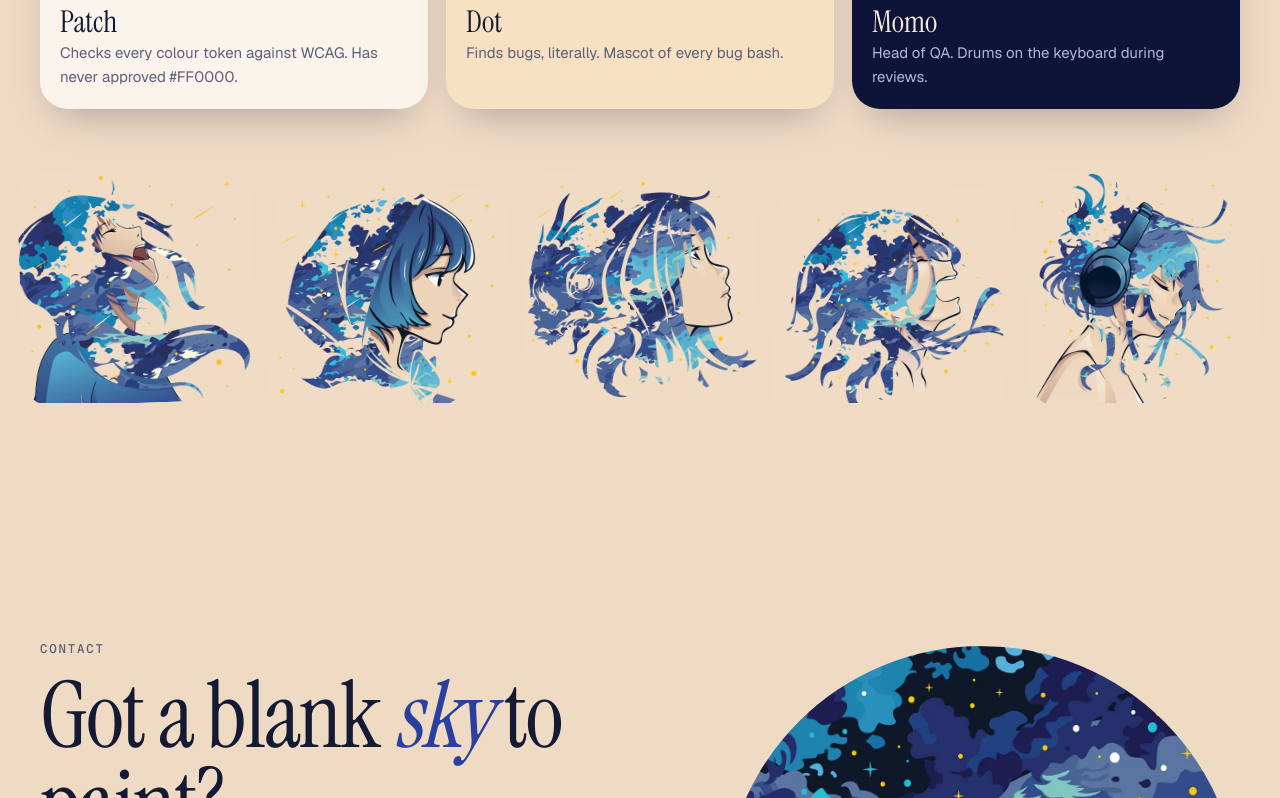
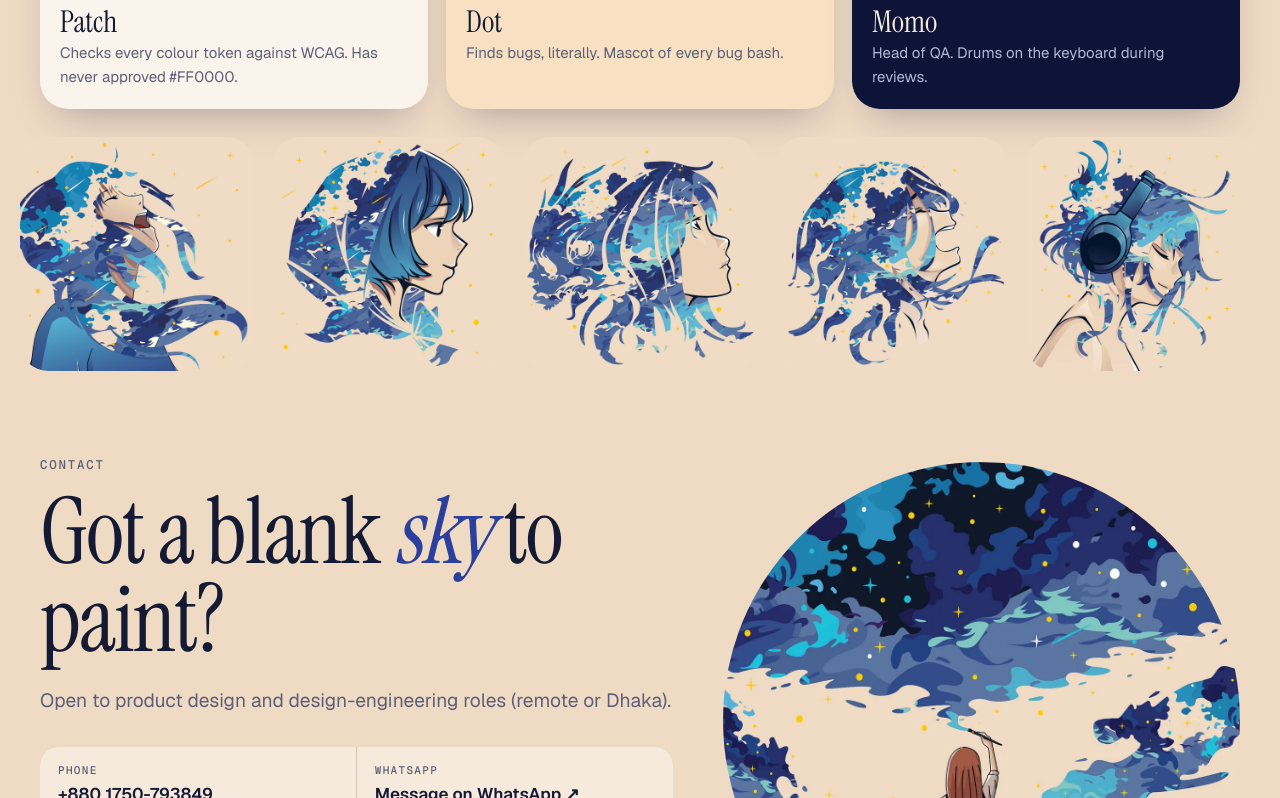
Before and after one commit to tahmina267/tahmina-portfolio, a Next.js app: page / in a window 1280 px wide. Shown: the part 10212-11010 px from the top of the page. Built offline with nearby package versions, Linux system fonts and the light colour scheme.

Commit message:
Illustration row: level and equal, tighter spacing before Contact

```diff
--- a/app/globals.css
+++ b/app/globals.css
@@ -345,11 +345,11 @@ ul, ol { list-style: none; }
 .critter h4 { font: 400 30px var(--serif); margin-top: 10px; }
 .critter p { color: var(--fg-2); font-size: 15px; }
 [data-theme="night"] .critter:not(.dark) { background: #f3e2cd; color: var(--ink); --fg-2: #5d5f78; }
-.gallery { display: flex; gap: 18px; margin-top: 60px; padding: 0 20px; overflow-x: auto; scroll-snap-type: x mandatory; scrollbar-width: none; }
+.gallery { display: flex; gap: 18px; margin-top: 28px; padding: 0 20px; overflow-x: auto; scroll-snap-type: x mandatory; scrollbar-width: none; }
 .gallery img { flex: 1 1 0; min-width: 200px; width: auto; height: auto; aspect-ratio: 1; object-fit: cover; border-radius: var(--r-l); scroll-snap-align: center; transition: transform 0.6s var(--spring); }   /* share the row evenly on wide screens; scroll on phones */
-.gallery img:nth-child(odd) { transform: rotate(-2deg); }
-.gallery img:nth-child(even) { transform: rotate(2deg) translateY(16px); }
-.gallery img:hover { transform: rotate(0) scale(1.05); }
+.gallery img:hover { transform: scale(1.04); }   /* all level and the same size */
+.section:has(> .gallery) { padding-bottom: 16px; }
+.section:has(> .gallery) + #contact { padding-top: 72px; }   /* the illustration row ends the section; don't double the gap before Contact */
 
 /* ───────────── Contact ───────────── */
 .contact-grid { display: grid; grid-template-columns: 1.1fr 0.9fr; gap: 50px; align-items: center; }
```
